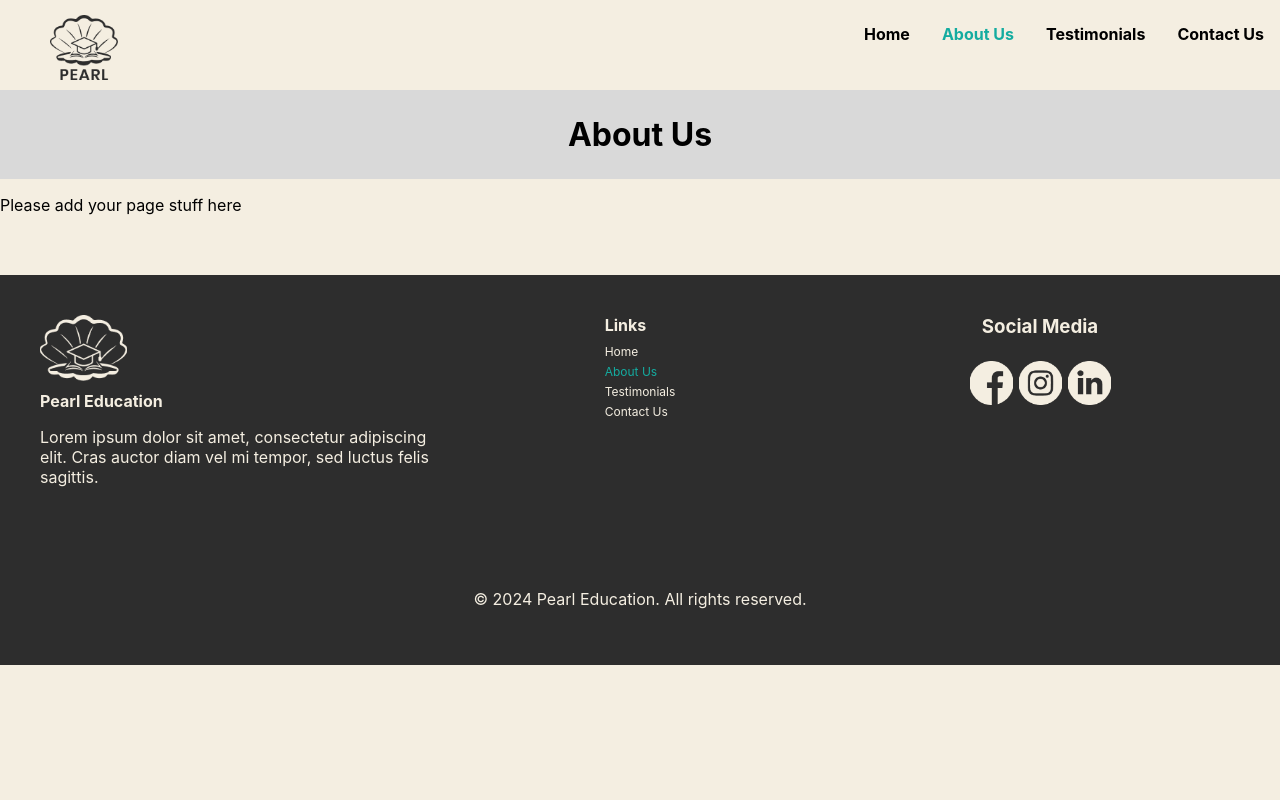
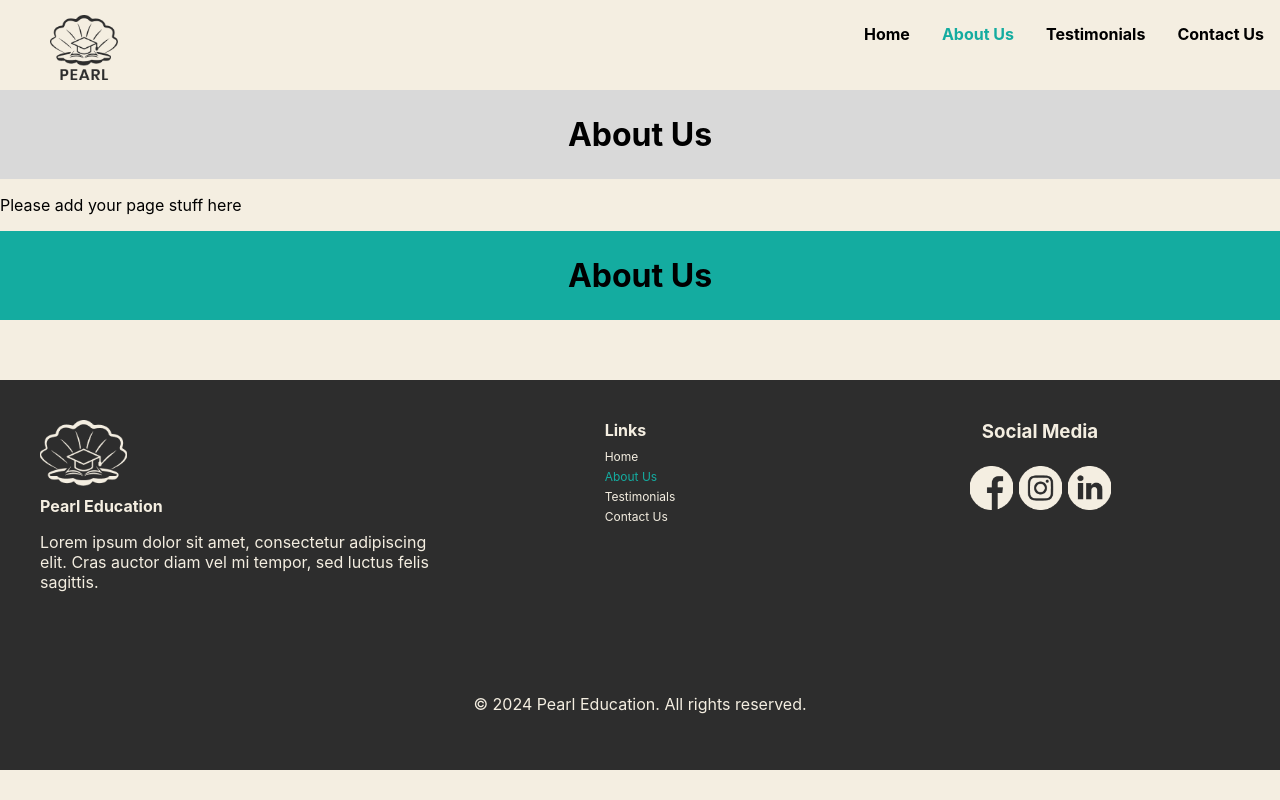
Before and after one commit to wick0073/pearl_education, a React (Create React App) app: page /about-us in a window 1280 px wide. Built offline with nearby package versions, Linux system fonts and the light colour scheme.

Commit message:
new update

```diff
--- a/src/pages/AboutUs.js
+++ b/src/pages/AboutUs.js
@@ -1,5 +1,6 @@
 import React from 'react';
 import Footer from '../components/footer';
+import TitleBar from '../components/TitleBar.js';
 
 const AboutUs = () => {
   return (
@@ -11,9 +12,11 @@ const AboutUs = () => {
 
         <p>Please add your page stuff here</p>
 
+        <TitleBar colorCode="#14ACA0" titleText="About Us"></TitleBar>
+
+      </div>
 
 
-      </div>
 
       <Footer />
 
--- a/src/pages/ContactUs.js
+++ b/src/pages/ContactUs.js
@@ -22,6 +22,7 @@ const ContactUs = () => {
         <div className="outerReviewContainer">
 
             <TitleBar colorCode="#14ACA0" titleText="Reviews"></TitleBar>
+
               {/* <div className="reviewContainer">
                 <div className="reviews">
                   <div className="review">
```
Also changed, not shown: src/components/AboutUs/shurti.js (added).
